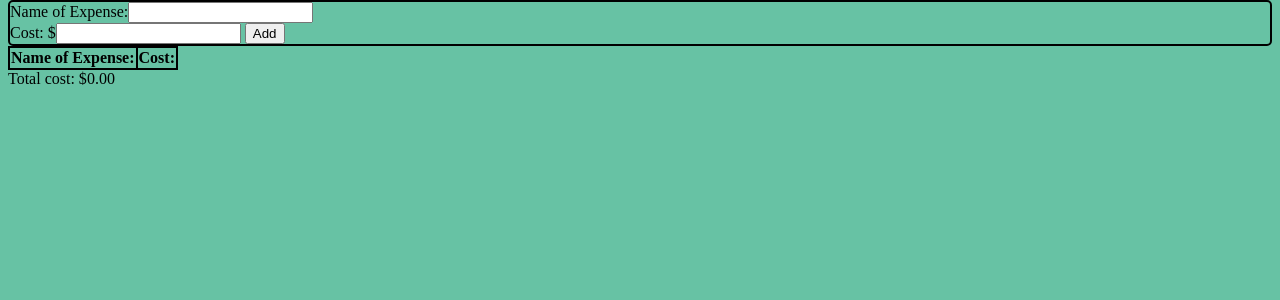
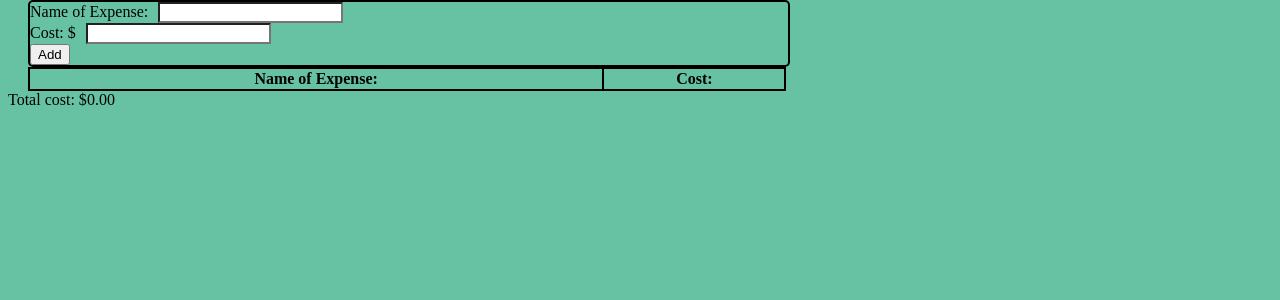
Before and after one commit to georgeson-caleb/cit261, a PHP site: page /JavaScript/project.html in a window 1280 px wide. Shown: the part 98-398 px from the top of the page. Run offline with PHP 8.4, Linux system fonts and the light colour scheme; lists and menus that the app fills with data are empty.

Commit message:
style changes

```diff
--- a/JavaScript/project.html
+++ b/JavaScript/project.html
@@ -16,7 +16,7 @@
       </header>
       <form>
          Name of Expense:<input type="text" id="expenseName"></br>
-         Cost: $<input type="text" id="expenseCost" onchange="validateCost()">
+         Cost: $<input type="text" id="expenseCost" onchange="validateCost()"></br>
          <button type="button" onclick="addElement()">Add</button>
       </form>
       <table id="elements">
--- a/JavaScript/style.css
+++ b/JavaScript/style.css
@@ -15,6 +15,13 @@ table ,th, tr, td, form {
 
 form, table {
    border-radius: 5px;
+   margin: auto 20px;
+   width: 60%;
+}
+
+input {
+   margin: auto 10px;
+   background-color: white;
 }
 
 .right-align {
```
